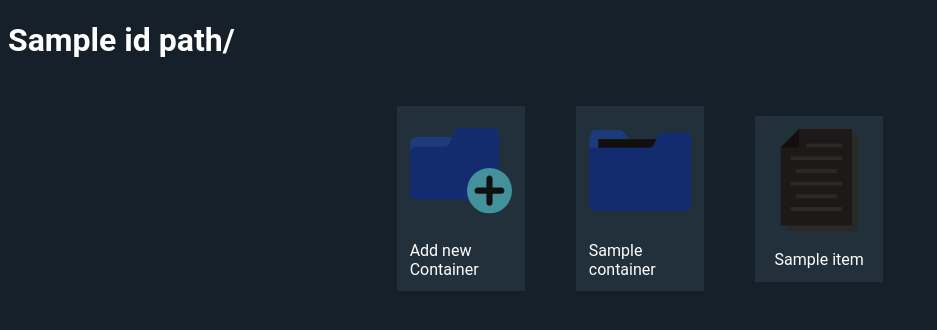
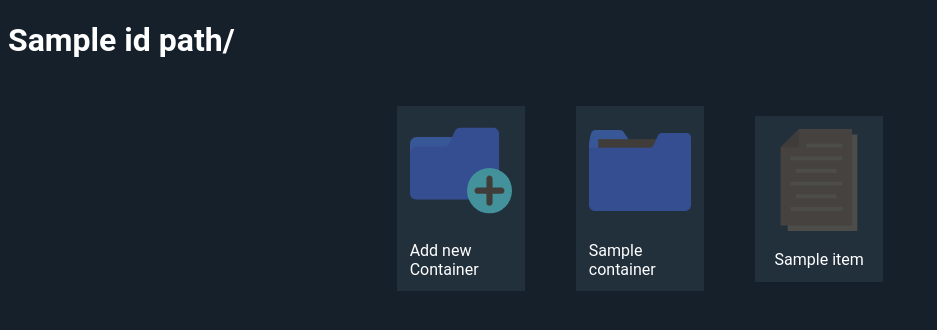
Before and after one commit to myOmikron/component-organizer, a Django app: template component_organizer/templates/frontend/browser.html in a window 1280 px wide. Shown: the top 330 px of the page, without its empty margins (0-937 px from the left). Run offline with Django 3.2, Linux system fonts and the light colour scheme; the template is opened without the code that fills it: most values are stand-ins (such as "Sample title", 1, 10 or a date in 2020).

Commit message:
Change color of folders

```diff
--- a/component_organizer/static/css/main.css
+++ b/component_organizer/static/css/main.css
@@ -30,7 +30,7 @@ a {
 
 img {
     -webkit-filter: grayscale(100%) invert(100%); /* Safari 6.0 - 9.0 */
-    filter: grayscale(40%) invert(100%);
+    filter: contrast(60%) invert(100%);
 }
 
 .container-form {
```
